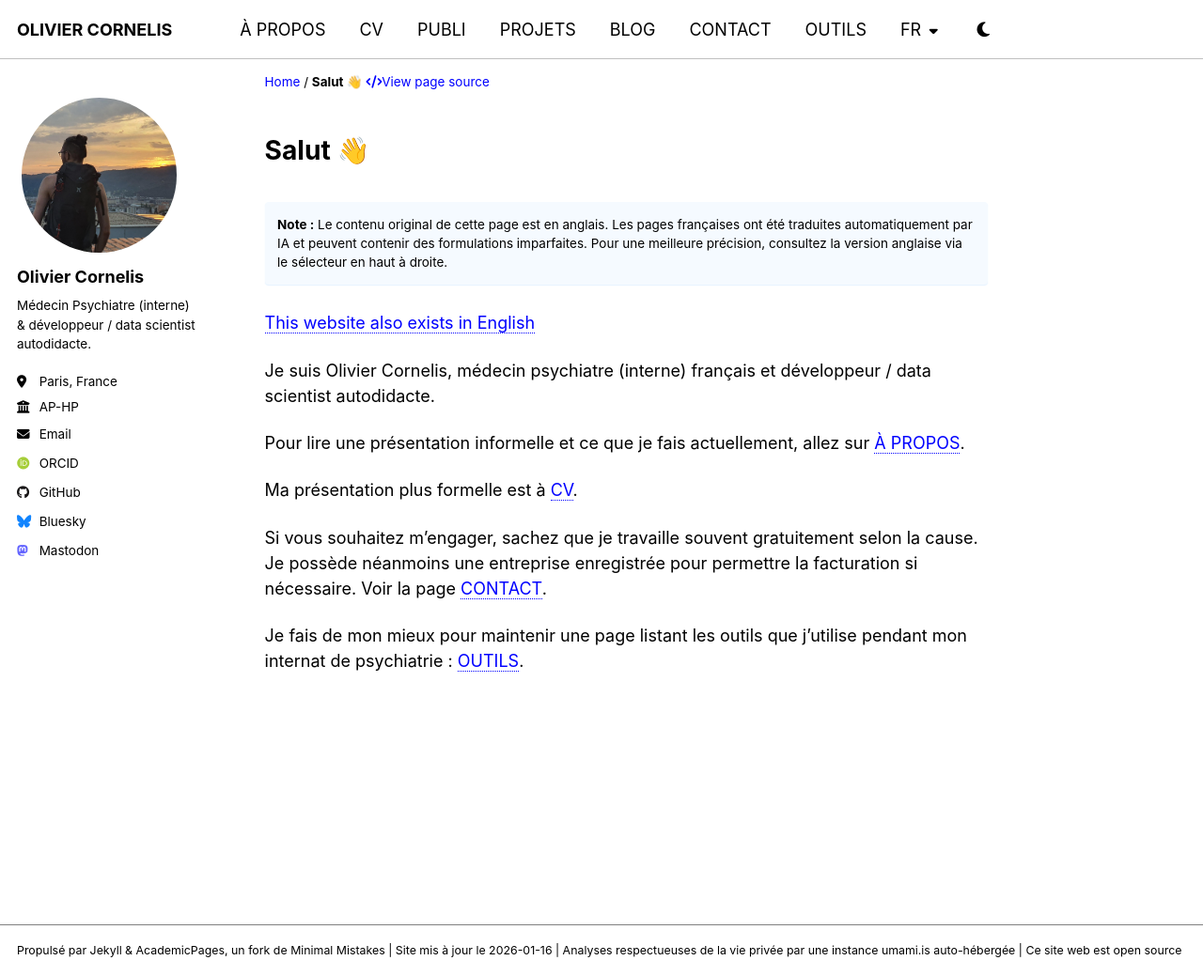
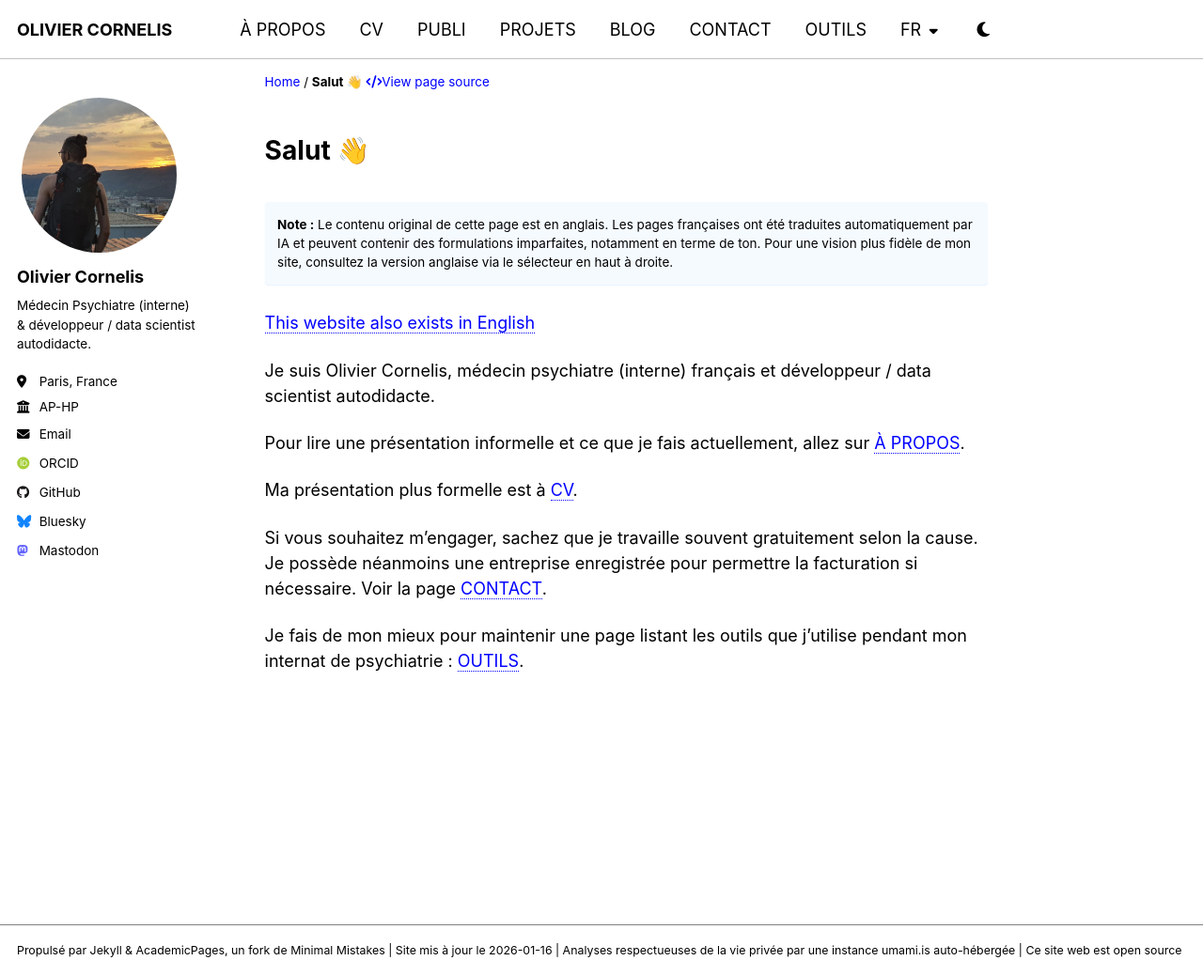
Before and after one commit to thiswillbeyourgithub/website, a Jekyll site: the page built from _pages/fr/start.md, in a window 1280 px wide and 1039 px high. Shown: the whole window at 94% size. Built offline with Jekyll 4.4.1, drawn with Linux system fonts in a browser that asks for light colours; some web fonts are replaced.

Commit message:
better frebch disclaimer
Signed-off-by: thiswillbeyourgithub <26625900+thiswillbeyourgithub@users.noreply.github.com>

```diff
--- a/_includes/french_translation_disclaimer.md
+++ b/_includes/french_translation_disclaimer.md
@@ -1,3 +1,3 @@
 
-**Note :** Le contenu original de cette page est en anglais. Les pages françaises ont été traduites automatiquement par IA et peuvent contenir des formulations imparfaites. Pour une meilleure précision, consultez la version anglaise via le sélecteur en haut à droite.
+**Note :** Le contenu original de cette page est en anglais. Les pages françaises ont été traduites automatiquement par IA et peuvent contenir des formulations imparfaites, notamment en terme de ton. Pour une vision plus fidèle de mon site, consultez la version anglaise via le sélecteur en haut à droite.
 {: .notice--info}
```
